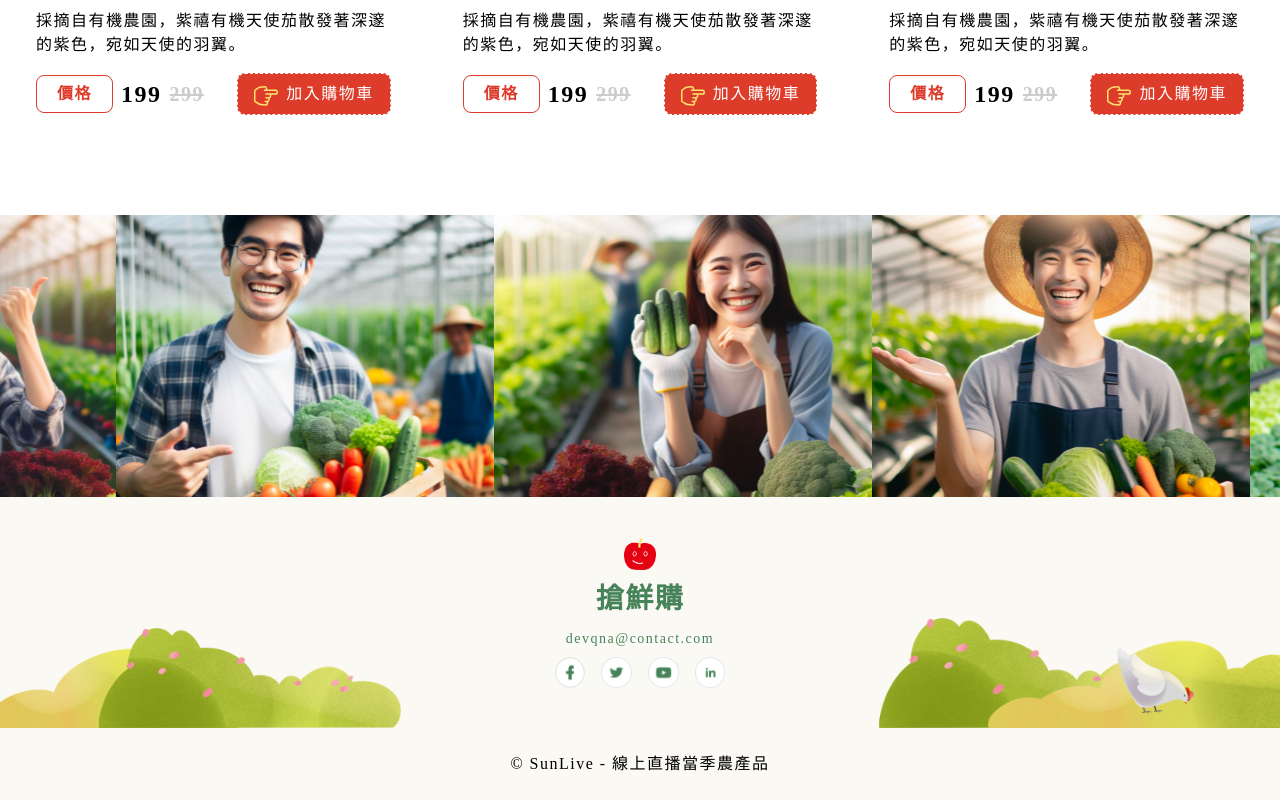
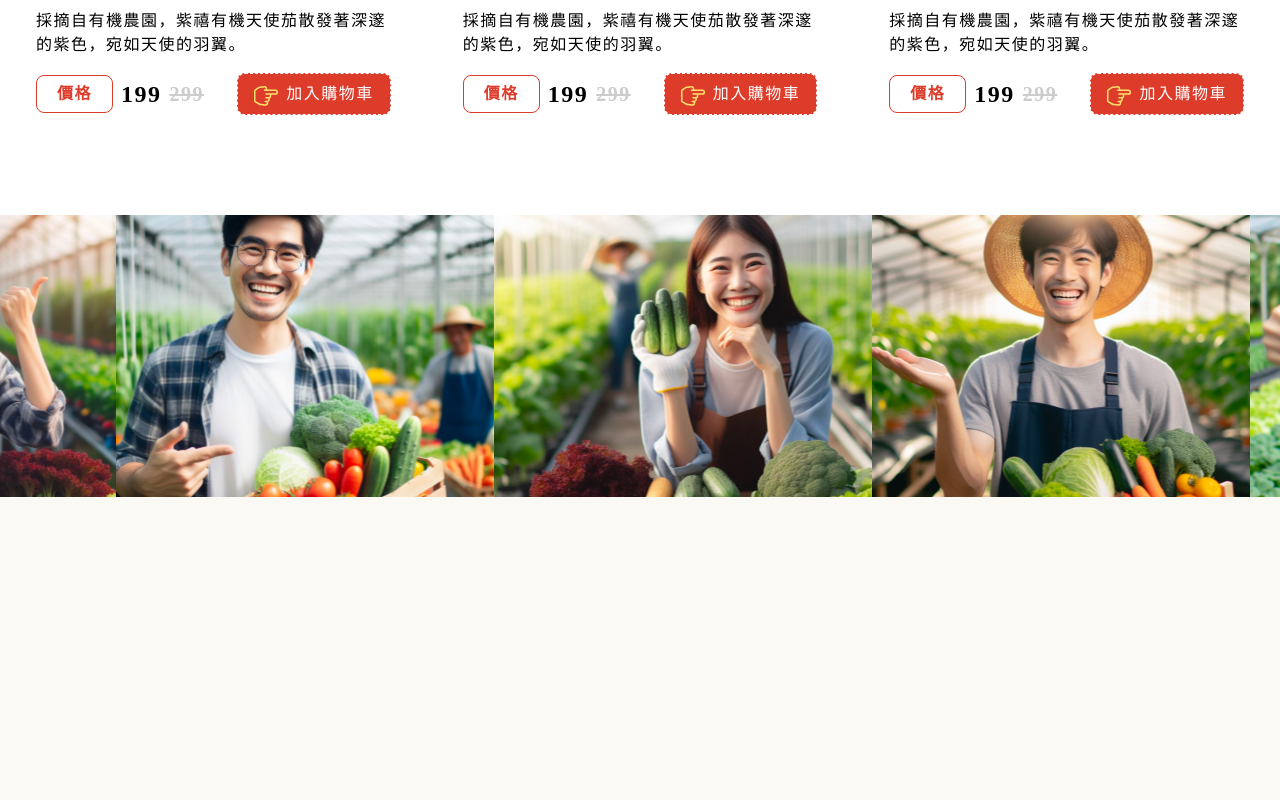
Before and after one commit to JHANGMING/nextSunLive, a Next.js app: page / in a window 1280 px wide. Shown: the part 5772-6572 px from the top of the page. After the commit the page ends 6269 px from the top, so only its background shows below. Built offline with nearby package versions, Linux system fonts and the light colour scheme; what tailwindcss-writing-mode would draw is missing.

Commit message:
ignore footer

```diff
--- a/src/common/components/Layout.tsx
+++ b/src/common/components/Layout.tsx
@@ -1,6 +1,6 @@
 import { FC, ReactNode } from 'react'
 import Header from '@/modules/Header'
-import Footer from './Footer'
+
 
 type LayoutPropsType = {
   children: ReactNode
@@ -10,7 +10,7 @@ const Layout: FC<LayoutPropsType> = ({ children }) => {
     <>
       <Header />
       {children}
-      <Footer/>
+
     </>
   )
 }
```
